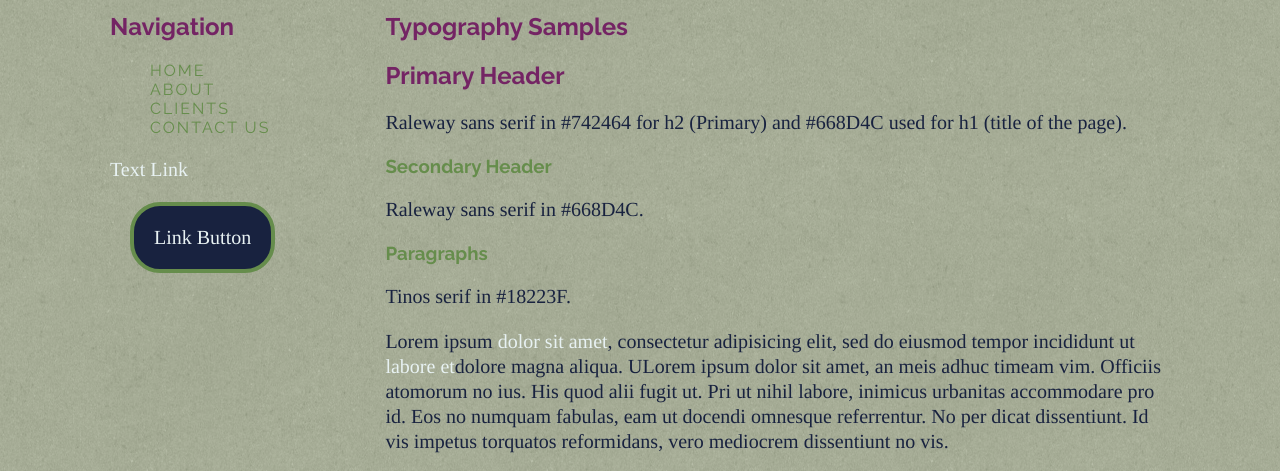
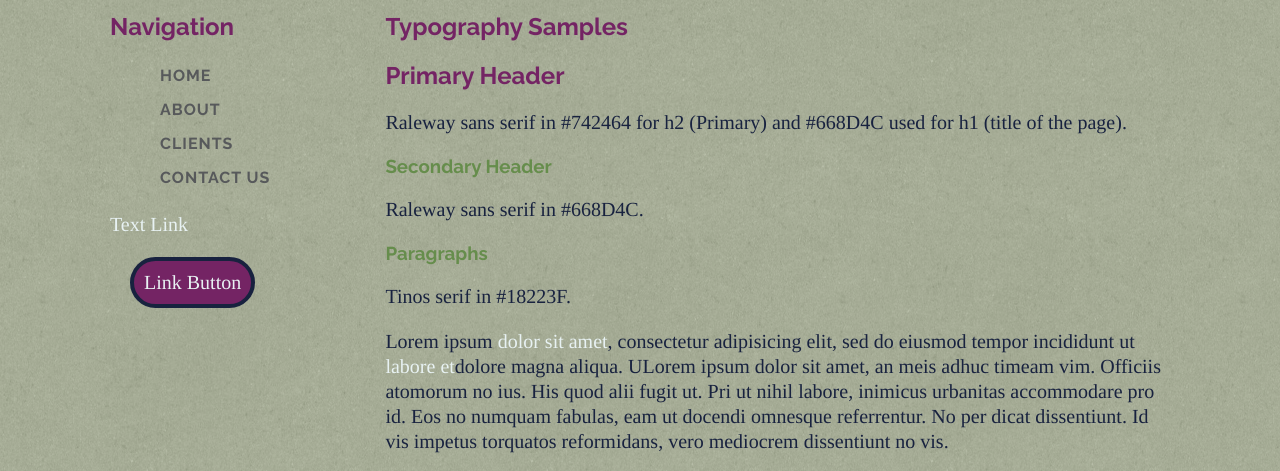
Before and after one commit to CassandraO/p1-persona-style-tile, a plain HTML site: page index.html in a window 1280 px wide. Shown: the part 2775-3246 px from the top of the page. Drawn offline with Linux system fonts and the light colour scheme.

Commit message:
Added files via upload

```diff
--- a/css/styles.css
+++ b/css/styles.css
@@ -79,27 +79,40 @@ text-decoration: none;
 
 nav li {
     list-style: none;
+	padding: 5px;
+	margin: 5px;
+
+
 }
 
 nav a:link {
-    color: #668D4C;
-    letter-spacing: 2px;
+    color: #57595B;
+    letter-spacing: 1px;
 text-decoration: none;
     text-transform: uppercase;
 	font-family: 'Raleway', sans-serif;
-	font-style: bold;
+	font-weight: bold;
+
 }
 
 nav a:hover {
 color: #E8F2F3;
+
+
 }
 
 button {
-    padding: 1em;
-    background: #18223F;
+    padding: 10px;
+    background: #742464;
     color: #E8F2F3;
-    border: #668D4C solid 4px;
+    border: #18223F solid 4px;
     border-radius: 30px;
+}
+
+button:hover {
+	background: #18223F;
+    color: #668D4C;
+	 border: #668D4C solid 4px;
 }
 
 /* Typography */
@@ -108,7 +121,9 @@ h1, h2, h3 {
     color: #668D4C;
     font-family: 'Raleway', sans-serif;
 }
-
+h1 {
+text-align: center;
+}
 h2 {
 color: #742464;
 }
@@ -117,9 +132,15 @@ h3 {
 color: #668D4C;
 }
 
+
+
 p {
 font-family: 'Tinos', serif;
 color: #18223F;
     font-size: 1.25em;
     line-height: 1.25em;
 }
+
+#version {
+text-align: center;
+}
```
